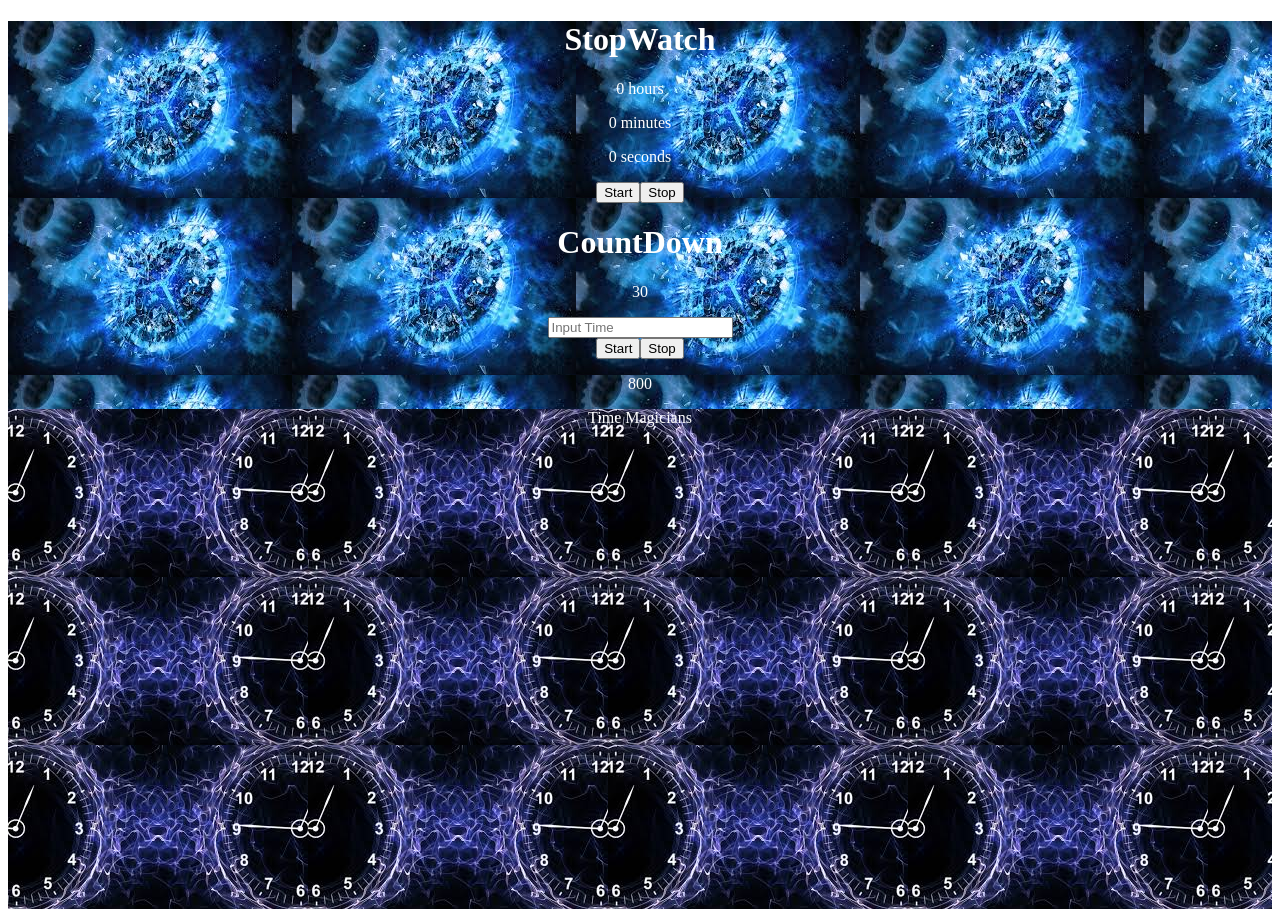
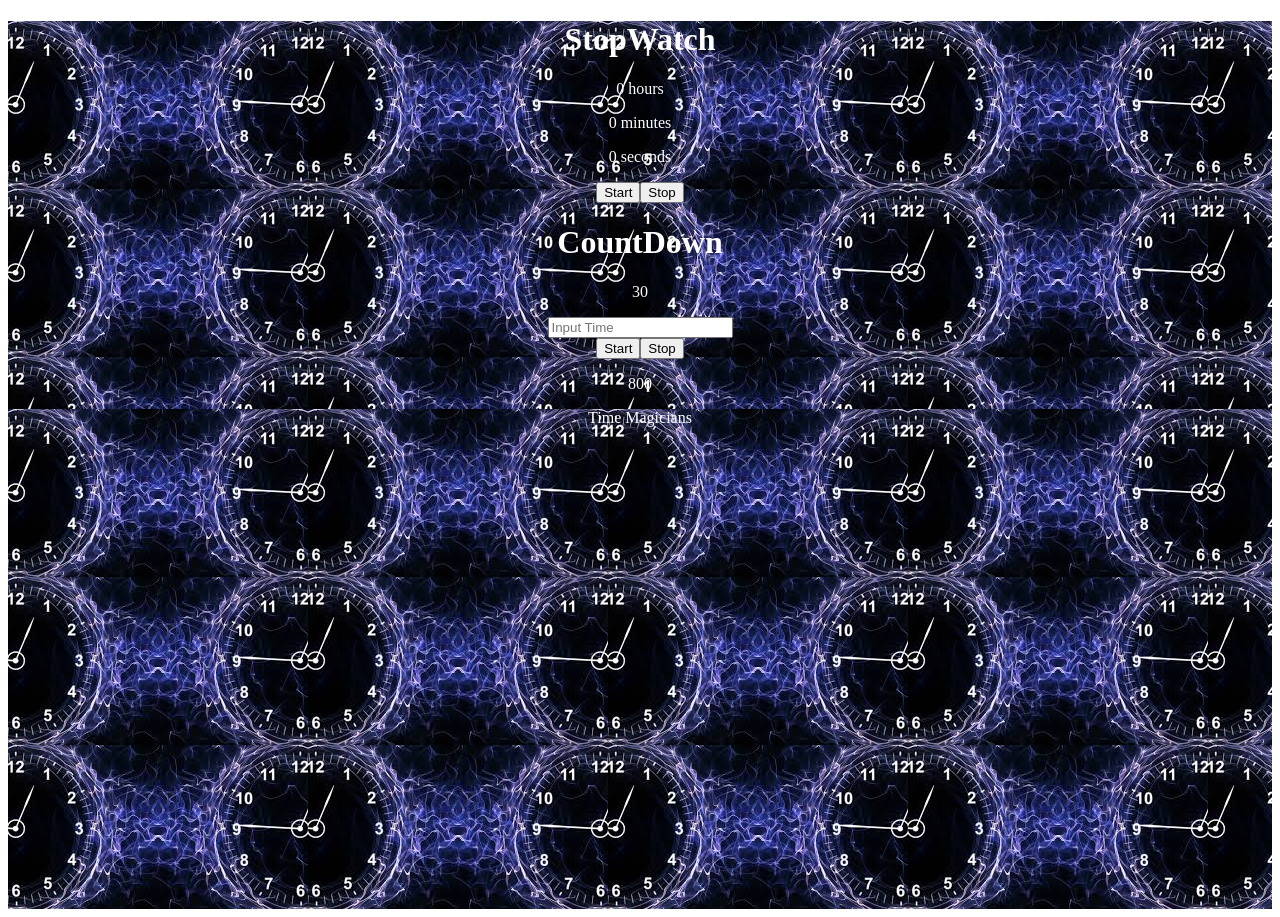
Before and after one commit to Samson300/time-master-react, a React (Create React App) app: page / in a window 1280 px wide. Built offline with nearby package versions, Linux system fonts and the light colour scheme.

Commit message:
changes background img

```diff
--- a/src/App.css
+++ b/src/App.css
@@ -1,6 +1,6 @@
 .App {
   text-align: center;
-  background-image: url(images/images.jpeg);
+  background-image: url(images/hourglass.jpeg);
 }
 
 h1, p {
```
